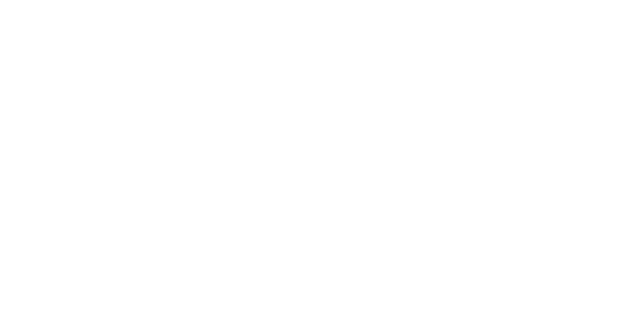
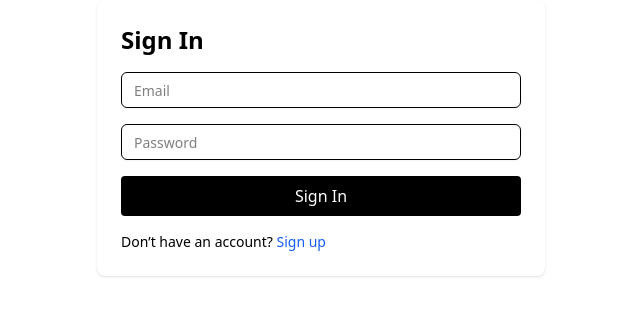
Before and after one commit to ameesha25-debug/Assignment_codehunters, a React (Vite) app in the folder fullstack_project/: page /auth in a window 1280 px wide. Before the commit this address had no page. Shown: the top 316 px of the page, without its empty margins (319-959 px from the left). Built offline with nearby package versions, Linux system fonts and the light colour scheme.

Commit message:
Save my local changes before pulling

```diff
--- a/fullstack_project/src/App.tsx
+++ b/fullstack_project/src/App.tsx
@@ -3,12 +3,14 @@
 import CategoryBar from './components/common/CategoryBar'; // your image grid homepage bar
 import CategoryPLP from './pages/CategoryPLP';
 import SubcategoryPLP from './pages/SubcategoryPLP'
+import AuthPage from "@/pages/AuthPage"
 export default function App() {
   return (
 
       <Routes>
         <Route path="/" element={<HomePage />} />
          <Route path="/" element={<CategoryBar />} />
+         <Route path="/auth" element={<AuthPage />} />
         <Route path="/category/:slug" element={<CategoryPLP />} />
         <Route path="/category/:parentSlug/:subSlug" element={<SubcategoryPLP />} />
       </Routes>
--- a/fullstack_project/src/components/common/Header.tsx
+++ b/fullstack_project/src/components/common/Header.tsx
@@ -1,11 +1,17 @@
+import { useState } from "react";
 import { Link, NavLink } from "react-router-dom";
 import { Button } from "@/components/ui/button";
 import { Sheet, SheetContent, SheetTrigger } from "@/components/ui/sheet";
 import { Separator } from "@/components/ui/separator";
-import { Heart, ShoppingBag, Menu, Search as SearchIcon } from "lucide-react";
+import { Heart, ShoppingBag, Menu } from "lucide-react";
 import SearchBar from "@/components/common/SearchBar";
+import { SignInForm } from "@/components/forms/SignInForm";
+import { SignUpForm } from "@/components/forms/SignUpForm";
 
 export default function Header() {
+  const [authOpen, setAuthOpen] = useState(false);
+  const [mode, setMode] = useState<"signin" | "signup">("signin");
+
   return (
     <header className="sticky top-0 z-50 w-full bg-white/90 backdrop-blur supports-[backdrop-filter]:bg-white/60 border-b">
       <div
@@ -78,29 +84,17 @@
 
         {/* Right cluster */}
         <div className="ml-auto flex items-center gap-1 md:gap-4 pr-1 lg:pr-10">
-          {/* Standalone search icon — desktop only */}
-          {/* <Button
-            variant="ghost"
-            size="icon"
-            className="hidden md:inline-flex rounded-md"
-            asChild
-          >
-            <Link to="/search" aria-label="Open search">
-              <SearchIcon className="h-5 w-5" aria-hidden="true" />
-            </Link>
-          </Button> */}
-
-          {/* Sign up / Sign in */}
+          {/* Sign up / Sign in as drawer */}
           <Button
-            asChild
+            onClick={() => {
+              setAuthOpen(true);
+              setMode("signin"); // default to sign-in
+            }}
             className="hidden sm:inline-flex h-9 rounded-md px-3 sm:px-3.5 bg-amber-500 hover:bg-amber-600 text-white font-semibold"
           >
-            <Link to="/auth" aria-label="Sign up or sign in">
-              Sign up / Sign in
-            </Link>
+            Sign up / Sign in
           </Button>
 
-          {/* Favourites with label */}
           <Link
             to="/wishlist"
             className="grid place-items-center px-2 py-1 text-[11px] sm:text-xs text-zinc-600 hover:text-zinc-900 focus:outline-none focus-visible:ring-2 focus-visible:ring-zinc-300 rounded"
@@ -110,7 +104,6 @@
             <span className="mt-0.5">Favourites</span>
           </Link>
 
-          {/* Basket with label */}
           <Link
             to="/cart"
             className="relative grid place-items-center px-2 py-1 text-[11px] sm:text-xs text-zinc-600 hover:text-zinc-900 focus:outline-none focus-visible:ring-2 focus-visible:ring-zinc-300 rounded"
@@ -122,7 +115,7 @@
         </div>
       </div>
 
-      {/* Mobile search below the row */}
+      {/* Mobile search */}
       <div className="md:hidden px-3 pt-2 pb-3">
         <SearchBar
           placeholder="Search for products, brands and more"
@@ -131,6 +124,43 @@
       </div>
 
       <Separator className="bg-zinc-100" />
+
+      {/* Auth Drawer */}
+      <Sheet open={authOpen} onOpenChange={setAuthOpen}>
+        <SheetContent side="right" className="w-full max-w-md p-6">
+          <h2 className="text-xl font-semibold mb-4">
+            {mode === "signin" ? "Sign In to your account" : "Create a new account"}
+          </h2>
+
+          {mode === "signin" ? (
+            <>
+              <SignInForm />
+              <p className="mt-4 text-sm">
+                Don’t have an account?{" "}
+                <button
+                  onClick={() => setMode("signup")}
+                  className="text-blue-600 underline"
+                >
+                  Sign up
+                </button>
+              </p>
+            </>
+          ) : (
+            <>
+              <SignUpForm />
+              <p className="mt-4 text-sm">
+                Already have an account?{" "}
+                <button
+                  onClick={() => setMode("signin")}
+                  className="text-blue-600 underline"
+                >
+                  Sign in
+                </button>
+              </p>
+            </>
+          )}
+        </SheetContent>
+      </Sheet>
     </header>
   );
 }
--- /dev/null
+++ b/fullstack_project/src/components/forms/SignInForm.tsx
@@ -0,0 +1,65 @@
+// components/forms/SignInForm.tsx
+import { useState } from "react";
+import { supabase } from "@/lib/supabase";
+import { Input } from "@/components/ui/input"; // ✅ update based on your project structure
+
+export function SignInForm() {
+  const [email, setEmail] = useState("");
+  const [password, setPassword] = useState("");
+  const [error, setError] = useState<string | null>(null);
+
+  const validateEmail = (email: string) =>
+    /^[^\s@]+@[^\s@]+\.[^\s@]+$/.test(email);
+
+  const handleSignIn = async (e: React.FormEvent) => {
+    e.preventDefault();
+    setError(null);
+
+    // ✅ Basic client-side validation
+    if (!validateEmail(email)) {
+      return setError("Please enter a valid email address.");
+    }
+
+    if (password.length < 6) {
+      return setError("Password must be at least 6 characters long.");
+    }
+
+    const { error } = await supabase.auth.signInWithPassword({
+      email,
+      password,
+    });
+
+    if (error) return setError(error.message);
+
+    // ✅ You can optionally close modal/drawer here if needed
+    // Or set some "isAuthenticated" state
+
+    // Removed navigate("/") to prevent route change
+  };
+
+  return (
+    <form onSubmit={handleSignIn} className="space-y-4">
+      <Input
+        type="email"
+        placeholder="Email"
+        value={email}
+        onChange={(e) => setEmail(e.target.value)}
+        required
+      />
+      <Input
+        type="password"
+        placeholder="Password"
+        value={password}
+        onChange={(e) => setPassword(e.target.value)}
+        required
+      />
+      {error && <p className="text-red-500 text-sm">{error}</p>}
+      <button
+        type="submit"
+        className="bg-black text-white px-4 py-2 rounded w-full"
+      >
+        Sign In
+      </button>
+    </form>
+  );
+}
--- /dev/null
+++ b/fullstack_project/src/components/forms/SignUpForm.tsx
@@ -0,0 +1,36 @@
+// components/forms/SignUpForm.tsx
+import { useState } from "react";
+import { supabase } from "@/lib/supabase";
+import { Input } from "@/components/ui/input";
+
+import { useNavigate } from "react-router-dom";
+
+export function SignUpForm() {
+  const [email, setEmail] = useState("");
+  const [password, setPassword] = useState("");
+  const [error, setError] = useState<string | null>(null);
+  const navigate = useNavigate();
+
+  const handleSignUp = async (e: React.FormEvent) => {
+    e.preventDefault();
+    setError(null);
+
+    const { error } = await supabase.auth.signUp({
+      email,
+      password,
+    });
+
+    if (error) return setError(error.message);
+
+    navigate("/");
+  };
+
+  return (
+    <form onSubmit={handleSignUp} className="space-y-4">
+      <Input type="email" placeholder="Email" value={email} onChange={(e) => setEmail(e.target.value)} required />
+      <Input type="password" placeholder="Password" value={password} onChange={(e) => setPassword(e.target.value)} required />
+      {error && <p className="text-red-500 text-sm">{error}</p>}
+      <button type="submit" className="bg-black text-white px-4 py-2 rounded">Sign Up</button>
+    </form>
+  );
+}
--- a/fullstack_project/src/lib/supabase.ts
+++ b/fullstack_project/src/lib/supabase.ts
@@ -1,7 +1,30 @@
 // src/lib/supabase.ts
+// import { createClient } from "@supabase/supabase-js";
+
+
+// export const supabase = createClient(
+//   import.meta.env.VITE_SUPABASE_URL as string,
+//   import.meta.env.VITE_SUPABASE_ANON_KEY as string
+// );
+// lib/supabase.ts
 import { createClient } from "@supabase/supabase-js";
 
 export const supabase = createClient(
   import.meta.env.VITE_SUPABASE_URL as string,
-  import.meta.env.VITE_SUPABASE_ANON_KEY as string
+  import.meta.env.VITE_SUPABASE_ANON_KEY as string,
+  {
+    auth: {
+      persistSession: true,
+      autoRefreshToken: true,
+      detectSessionInUrl: true,
+    },
+  }
 );
+
+// Extend session TTL to 7 days
+supabase.auth.onAuthStateChange(async (event, session) => {
+  if (session) {
+    // Optionally set JWT expiry manually if needed (Supabase by default uses refresh tokens)
+    localStorage.setItem("token", session.access_token); // optional
+  }
+});
--- /dev/null
+++ b/fullstack_project/src/pages/AuthPage.tsx
@@ -0,0 +1,41 @@
+// pages/AuthPage.tsx
+import { useState } from "react";
+import { SignInForm } from "../components/forms/SignInForm";
+import { SignUpForm } from "../components/forms/SignUpForm";
+import { Sheet } from "@/components/ui/sheet";
+
+export default function AuthPage() {
+  const [mode, setMode] = useState<"signin" | "signup">("signin");
+
+  return (
+    <Sheet open>
+      <div className="p-6 max-w-md mx-auto bg-white rounded-lg shadow">
+        <h2 className="text-2xl font-semibold mb-4">
+          {mode === "signin" ? "Sign In" : "Sign Up"}
+        </h2>
+
+        {mode === "signin" ? (
+          <>
+            <SignInForm />
+            <p className="text-sm mt-4">
+              Don’t have an account?{" "}
+              <button onClick={() => setMode("signup")} className="text-blue-600">
+                Sign up
+              </button>
+            </p>
+          </>
+        ) : (
+          <>
+            <SignUpForm />
+            <p className="text-sm mt-4">
+              Already have an account?{" "}
+              <button onClick={() => setMode("signin")} className="text-blue-600">
+                Sign in
+              </button>
+            </p>
+          </>
+        )}
+      </div>
+    </Sheet>
+  );
+}
```
Also changed, not shown: 1 other file (tests, documents, lock files or other folders).
